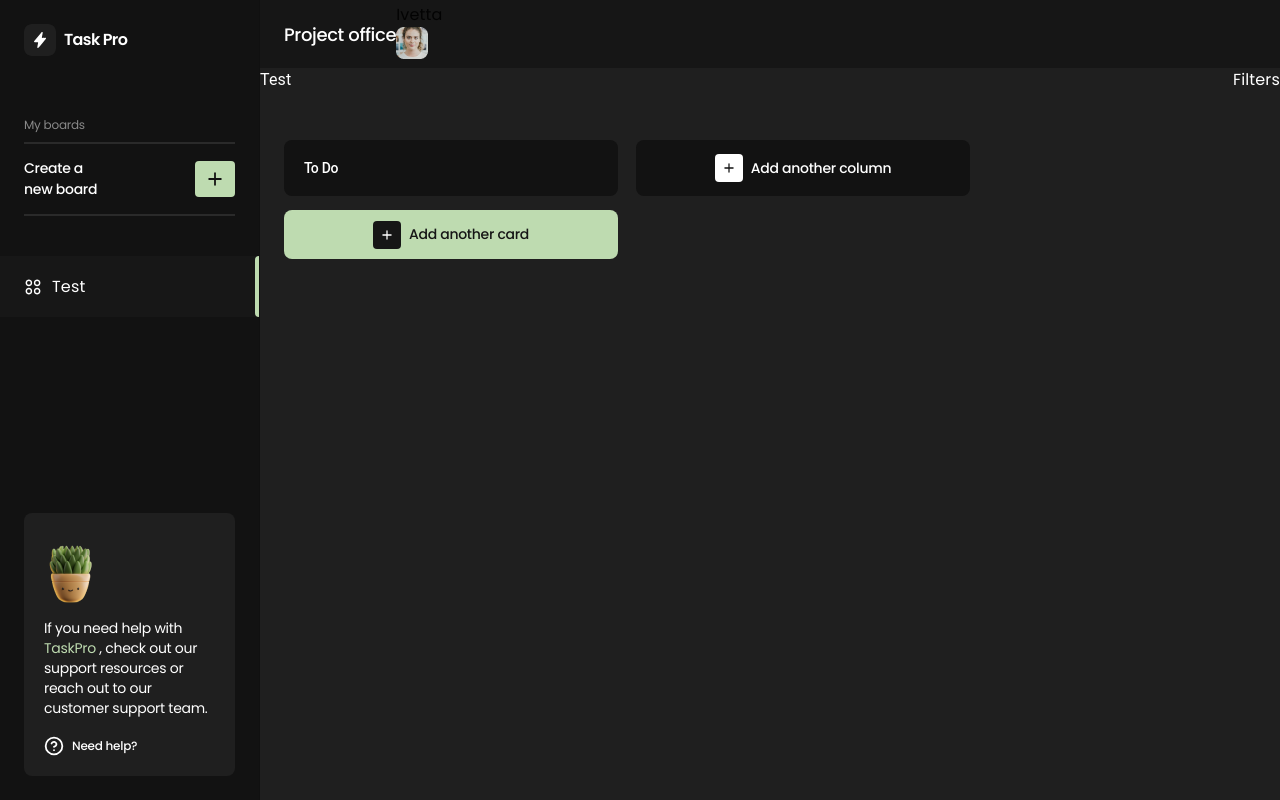
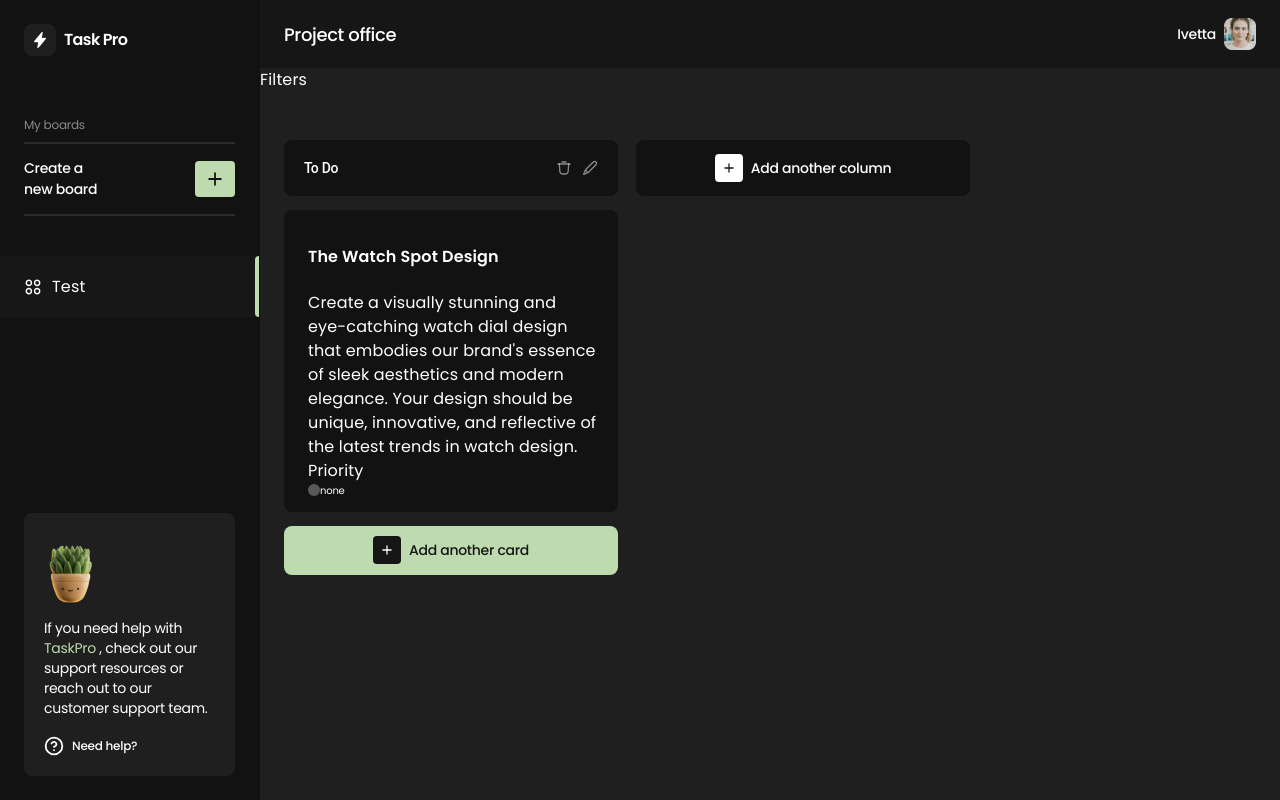
Before and after one commit to VladyslavChychykalo/task_pro, a React (Create React App) app: page /test in a window 1280 px wide. Built offline with nearby package versions, Linux system fonts and the light colour scheme.

Commit message:
updated data for columns

```diff
--- a/src/components/colorPicker/ColorPicker.module.scss
+++ b/src/components/colorPicker/ColorPicker.module.scss
@@ -31,11 +31,11 @@ $colorsS: (
         border-radius: 100%;
       }
       span {
-        transform: scale(0.6);
+        transform: scale(0.7);
       }
       @each $name, $value in $colors {
         .#{$name} {
-          border: 2px solid $value;
+          border: 1px solid $value;
         }
       }
     }
--- a/src/components/header/Header.jsx
+++ b/src/components/header/Header.jsx
@@ -1,11 +1,11 @@
-import styles from "./Header.module.css";
+import styles from "./Header.module.scss";
 import profilePhoto from "../../assets/images/profilePhoto.png";
 
 const Header = ({ name = "Ivetta", photo = profilePhoto }) => {
   return (
     <div className={styles.wrapper}>
       <h2 className={styles.headerTitle}>Project office</h2>
-      <div>
+      <div className={styles.userInfoBlock}>
         {/* <p></p> */}
         <p>Ivetta</p>
         <img src={photo} alt="Profile" />
--- a/src/components/header/Header.module.css
+++ b/src/components/header/Header.module.scss
@@ -1,6 +1,7 @@
 .wrapper {
   display: flex;
   align-items: center;
+  justify-content: space-between;
   height: 68px;
   width: 100%;
   background-color: #161616;
@@ -14,3 +15,17 @@
   line-height: 27px;
   letter-spacing: -0.02em;
 }
+
+.userInfoBlock {
+  display: flex;
+  align-items: center;
+  color: #fff;
+
+  & > p {
+    margin-right: 8px;
+    font-weight: 500;
+    font-size: 14px;
+    line-height: 21px;
+    letter-spacing: -0.02em;
+  }
+}
--- a/src/components/modal/modalColumn/ModalColumn.jsx
+++ b/src/components/modal/modalColumn/ModalColumn.jsx
@@ -3,11 +3,12 @@ import Modal from "../Modal";
 import CustomButton from "../../customButton/CustomButton";
 import CustomInput from "../../customInput/CustomInput";
 import ButtonCreate from "../../customButton/buttonCreate/ButtonCreate";
+import { ReactComponent as EditIcon } from "../../../assets/icons/editIcon.svg";
 import styles from "./ModalColumn.module.css";
 
-const ModalColumn = ({ onUpdate }) => {
+const ModalColumn = ({ initialValue = "", onUpdate, type = "create" }) => {
   const [open, setOpen] = useState(false);
-  const [columnName, setColumnName] = useState("");
+  const [columnName, setColumnName] = useState(initialValue);
 
   const reset = () => {
     setColumnName("");
@@ -20,6 +21,7 @@ const ModalColumn = ({ onUpdate }) => {
 
   return (
     <>
+      {type === "create" ? (
         <CustomButton
           styleOptions={{
             background: "#121212",
@@ -44,13 +46,16 @@ const ModalColumn = ({ onUpdate }) => {
           />
           Add another column
         </CustomButton>
+      ) : (
+        <EditIcon onClick={() => setOpen(true)} />
+      )}
 
-      <Modal open={open} reset={reset} title="Add column">
-        <CustomInput
-          label="Title"
-          value={columnName}
-          onChange={handleChange}
-        />
+      <Modal
+        open={open}
+        reset={reset}
+        title={type === "create" ? "Add column" : "Edit column"}
+      >
+        <CustomInput label="Title" value={columnName} onChange={handleChange} />
         <CustomButton
           onClick={() => {
             onUpdate(columnName);
@@ -67,7 +72,7 @@ const ModalColumn = ({ onUpdate }) => {
             }}
             className={styles.buttonCreate}
           />
-          Create
+          {type === "create" ? "Add" : "Edit"}
         </CustomButton>
       </Modal>
     </>
--- /dev/null
+++ b/src/components/screens/ScreenCard/ScreenCard.jsx
@@ -0,0 +1,22 @@
+import { ReactComponent as RemoveIcon } from "../../../assets/icons/removeIcon.svg";
+import styles from "./ScreenCard.module.scss";
+
+const ScreenCard = ({ title, description, label }) => {
+  return (
+    <li>
+      <h4>{title}</h4>
+      <p>{description}</p>
+      <div>
+        <div>
+          <p>Priority</p>
+          <p className={styles.labelText}>
+            <div className={styles[`status-${label}`]} />
+            {label}
+          </p>
+        </div>
+      </div>
+    </li>
+  );
+};
+
+export default ScreenCard;
--- /dev/null
+++ b/src/components/screens/ScreenCard/ScreenCard.module.scss
@@ -0,0 +1,36 @@
+.labelText {
+  display: flex;
+  align-items: center;
+  font-weight: 400;
+  font-size: 10px;
+  line-height: 15px;
+  letter-spacing: -0.02em;
+}
+
+.status-low {
+  height: 12px;
+  width: 12px;
+  background-color: #8fa1d0;
+  border-radius: 100%;
+}
+
+.status-medium {
+  height: 12px;
+  width: 12px;
+  background-color: #e09cb5;
+  border-radius: 100%;
+}
+
+.status-high {
+  height: 12px;
+  width: 12px;
+  background-color: #bedbb0;
+  border-radius: 100%;
+}
+
+.status-none {
+  height: 12px;
+  width: 12px;
+  background: rgba(255, 255, 255, 0.3);
+  border-radius: 100%;
+}
--- a/src/components/screens/Screens.jsx
+++ b/src/components/screens/Screens.jsx
@@ -1,49 +1,96 @@
-import { useState, useEffect } from "react";
 import { v4 as uuidv4 } from "uuid";
 import ModalColumn from "../modal/modalColumn/ModalColumn";
 import ModalCard from "../modal/modalCard/ModalCard";
-import styles from "./Screens.module.css";
+import ScreenCard from "./ScreenCard/ScreenCard";
+import { ReactComponent as RemoveIcon } from "../../assets/icons/removeIcon.svg";
+import styles from "./Screens.module.scss";
 
-const Screens = ({ board }) => {
-  const { columns = [] } = board;
+const Screens = ({ board, handleUpdateMainBoard }) => {
+  const { id, columns = [] } = board;
 
-  const [boardColumns, setBoardColumns] = useState(columns);
+  const handleUpdateInitialBoard = (newColumnData) => {
+    handleUpdateMainBoard(id, newColumnData);
+  };
 
-  // useEffect(() => {}, []);
+  // Columns Actions
+  const handleCreateColumn = (columnTitle) => {
+    const newArr = [
+      ...columns,
+      { id: uuidv4(), columnTitle: columnTitle, cards: [] },
+    ];
+    handleUpdateInitialBoard(newArr);
+  };
 
-  const handleCreateColumn = (columnTitle) => {
-    const newColumn = { id: uuidv4(), columnTitle: columnTitle, cards: [] };
-    setBoardColumns((prev) => [...prev, newColumn]);
+  const handleDeleteColumn = (columnId) => {
+    const newArr = columns.filter((el) => el.id !== columnId);
+    handleUpdateInitialBoard(newArr);
+  };
+
+  const handleUpdateCard = ({ columnId, newColumnTitle }) => {
+    const newArr = columns.map((el) =>
+      el.id === columnId ? { ...el, columnTitle: newColumnTitle } : el
+    );
+
+    handleUpdateInitialBoard(newArr);
+  };
+  // ====
+
+  // Card Actions
+  const handleCreateCard = ({ columnId, cardValue }) => {
+    const newArr = columns.map((el) =>
+      el.id === columnId ? { ...el, cards: [...el.cards, cardValue] } : el
+    );
+
+    handleUpdateInitialBoard(newArr);
   };
 
   return (
     <div style={{ color: "#fff" }}>
       <div style={{ display: "flex", justifyContent: "space-between" }}>
-        {board.title}
         <p>Filters</p>
       </div>
       <div
         className={styles.columnsWrapper}
         style={{ padding: "48px 24px 36px" }}
       >
-        {boardColumns.map((el) => {
-          console.log("el", el);
-          const { columnTitle } = el;
+        {columns.map((el) => {
+          const { id, columnTitle, cards } = el;
 
           return (
-            <div>
+            <div className={styles.columnWrapper}>
               <div className={styles.columnTitleBlock}>
                 <h4>{columnTitle}</h4>
-                {/* two buttons */}
-                <div></div>
-                {/*  */}
+                <div className={styles.controlBtnsWrapper}>
+                  <RemoveIcon onClick={() => handleDeleteColumn(id)} />
+                  <ModalColumn
+                    initialValue={columnTitle}
+                    type="edit"
+                    onUpdate={(newColumnTitle) =>
+                      handleUpdateCard({ columnId: id, newColumnTitle })
+                    }
+                  />
+                </div>
               </div>
 
               {/* cardsList */}
-              <ul></ul>
+              <ul className={styles.cardsWrapper}>
+                {cards.map(({ title, description, label }) => {
+                  console.log("card item", el);
+                  return (
+                    <ScreenCard
+                      title={title}
+                      description={description}
+                      label={label}
+                    />
+                  );
+                })}
+              </ul>
 
-              {/* createCardsButton */}
-              <ModalCard />
+              <ModalCard
+                onUpdateCard={(cardValue) => {
+                  handleCreateCard({ columnId: id, cardValue });
+                }}
+              />
             </div>
           );
         })}
--- a/src/components/screens/Screens.module.css
+++ b/src/components/screens/Screens.module.scss
@@ -4,11 +4,17 @@
   overflow: scroll;
 }
 
+.columnWrapper {
+  width: 100%;
+  min-width: 334px;
+  max-width: 334px;
+}
+
 .columnTitleBlock {
   background: #121212;
   border-radius: 8px;
   height: 56px;
-  min-width: 334px;
+  width: 100%;
   color: #fff;
   display: flex;
   justify-content: space-between;
@@ -22,3 +28,21 @@
   line-height: 21px;
   letter-spacing: -0.02em;
 }
+
+.cardsWrapper {
+  display: flex;
+  flex-direction: column;
+  gap: 8px;
+  margin-top: 14px;
+
+  li {
+    background: #121212;
+    border-radius: 8px;
+    padding: 14px 20px 14px 24px;
+  }
+}
+
+.controlBtnsWrapper {
+  display: flex;
+  gap: 10px;
+}
--- a/src/components/sidebar/Sidebar.jsx
+++ b/src/components/sidebar/Sidebar.jsx
@@ -13,6 +13,7 @@ const drawerWidth = 260;
 export default function ClippedDrawer({ boards, handleBoard }) {
   const location = useLocation();
   const navigate = useNavigate();
+
   return (
     <Drawer
       variant="permanent"
--- a/src/components/sidebar/Sidebar.module.css
+++ b/src/components/sidebar/Sidebar.module.css
@@ -16,6 +16,7 @@
 }
 
 .boardsLinksList {
+  overflow: auto;
   margin-top: 40px;
   text-decoration: none;
   color: rgba(255, 255, 255, 0.5);
--- a/src/pages/HomePage.jsx
+++ b/src/pages/HomePage.jsx
@@ -17,14 +17,13 @@ const HomePage = () => {
       columns: [
         {
           id: uuidv4(),
-          //   boardId: "a",
           columnTitle: "To Do",
           cards: [
             {
-              cardName: "The Watch Spot Design",
+              title: "The Watch Spot Design",
               description:
                 "Create a visually stunning and eye-catching watch dial design that embodies our brand's essence of sleek aesthetics and modern elegance. Your design should be unique, innovative, and reflective of the latest trends in watch design.",
-              priority: "none",
+              label: "none",
               deadLine: "12.02.2024",
             },
           ],
@@ -32,6 +31,16 @@ const HomePage = () => {
       ],
     },
   ]);
+
+  // const [activeBoardId, setActiveBoardId] = useState(null);
+
+  const handleUpdateMainBoard = (boardId, newColumns) => {
+    setBoards((prev) =>
+      prev.map((el) =>
+        boardId !== el.id ? el : { ...el, columns: [...newColumns] }
+      )
+    );
+  };
 
   const handleBoard = (data) => {
     const { title, iconIndex = 0 } = data;
@@ -61,7 +70,12 @@ const HomePage = () => {
               <Route
                 key={el.id}
                 path={`/${el?.title?.toLowerCase()}`}
-                element={<Screens board={el} />}
+                element={
+                  <Screens
+                    board={el}
+                    handleUpdateMainBoard={handleUpdateMainBoard}
+                  />
+                }
               />
             );
           })}
```
Also changed, not shown: src/components/modal/modalCard/ModalCard.jsx (+19 -2 lines), src/assets/icons/editIcon.svg (added), src/assets/icons/removeIcon.svg (added). Lines whose indentation alone changed are shown as unchanged.
